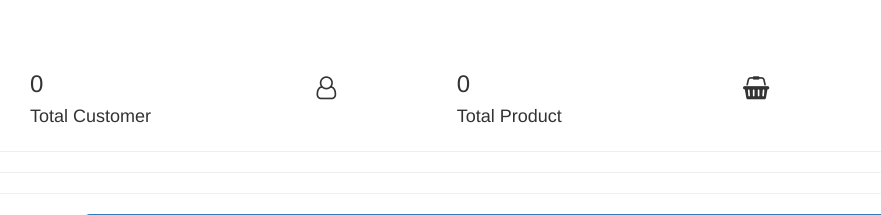
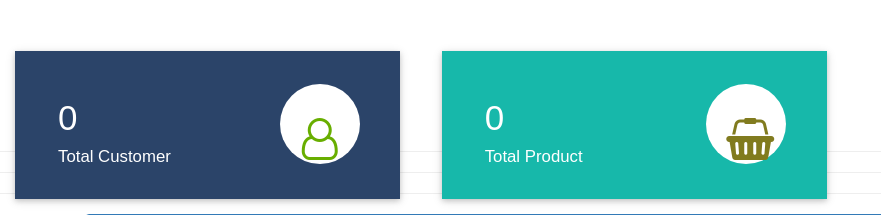
Before and after one commit to Arshad360/Group09, a Django app: page /admin-dashboard in a window 1280 px wide. Shown: the part 73-288 px from the top of the page, without its empty margins (0-881 px from the left). Run offline with Django 3.2, Linux system fonts and the light colour scheme; the visitor is signed in with stand-in values (Sample User, id 1); data that the repository does not hold is empty; some libraries are stand-ins or nearby versions.

Commit message:
Enhancement #43 : CSS design for products and customer card added
In admin_dashboard_cards. html file, css code added for the product count cards and customer count cards.

```diff
--- a/Code/Easy_Shopify/Templates/Easy_Shopify_app/admin_dashboard_cards.html
+++ b/Code/Easy_Shopify/Templates/Easy_Shopify_app/admin_dashboard_cards.html
@@ -3,6 +3,99 @@
     <head>
         <meta charset="utf-8">
         <title></title>
+        <style media="screen">
+            .market-update-block {
+              padding: 2em 2em;
+              background: #999;
+            }
+
+            .market-update-block h3 {
+              color: #fff;
+              font-size: 2.5em;
+              font-family: 'Carrois Gothic', sans-serif;
+            }
+
+            .market-update-block h4 {
+              font-size: 1.2em;
+              color: #fff;
+              margin: 0.3em 0em;
+              font-family: 'Carrois Gothic', sans-serif;
+            }
+
+            .market-update-block p {
+              color: #fff;
+              font-size: 0.8em;
+              line-height: 1.8em;
+            }
+
+            .market-update-block.clr-block-1 {
+              background: rgb(43, 68, 105);
+              margin-right: 0.8em;
+              box-shadow: 0 2px 5px 0 rgba(0, 0, 0, 0.16), 0 2px 10px 0 rgba(0, 0, 0, 0.12);
+              transition: 0.5s all;
+              -webkit-transition: 0.5s all;
+              -moz-transition: 0.5s all;
+              -o-transition: 0.5s all;
+            }
+
+            .market-update-block.clr-block-2 {
+              background: #17b8aa;
+              margin-right: 0.8em;
+              box-shadow: 0 2px 5px 0 rgba(0, 0, 0, 0.16), 0 2px 10px 0 rgba(0, 0, 0, 0.12);
+              transition: 0.5s all;
+              -webkit-transition: 0.5s all;
+              -moz-transition: 0.5s all;
+              -o-transition: 0.5s all;
+            }
+
+            .market-update-block.clr-block-1:hover {
+              background: #3C3C3C;
+              transition: 0.5s all;
+              -webkit-transition: 0.5s all;
+              -moz-transition: 0.5s all;
+              -o-transition: 0.5s all;
+            }
+
+            .market-update-block.clr-block-2:hover {
+              background: #3C3C3C;
+              transition: 0.5s all;
+              -webkit-transition: 0.5s all;
+              -moz-transition: 0.5s all;
+              -o-transition: 0.5s all;
+            }
+
+            .market-update-right i.fa.fa-user-o {
+              font-size: 3em;
+              color: #68AE00;
+              width: 80px;
+              height: 80px;
+              background: #fff;
+              text-align: center;
+              border-radius: 49px;
+              -webkit-border-radius: 49px;
+              -moz-border-radius: 49px;
+              -o-border-radius: 49px;
+              line-height: 1.7em;
+            }
+
+            .market-update-right i.fa.fa-shopping-basket {
+              font-size: 3em;
+              color: #817b1f;
+              width: 80px;
+              height: 80px;
+              background: #fff;
+              text-align: center;
+              border-radius: 49px;
+              -webkit-border-radius: 49px;
+              -moz-border-radius: 49px;
+              -o-border-radius: 49px;
+              line-height: 1.7em;
+            }
+
+            .market-update-left {
+              padding: 0px;
+            }
+          </style>
     <link rel="stylesheet" href="https://maxcdn.bootstrapcdn.com/bootstrap/3.4.1/css/bootstrap.min.css">
     <script src="https://ajax.googleapis.com/ajax/libs/jquery/3.5.1/jquery.min.js"></script>
     <script src="https://maxcdn.bootstrapcdn.com/bootstrap/3.4.1/js/bootstrap.min.js"></script>
```
